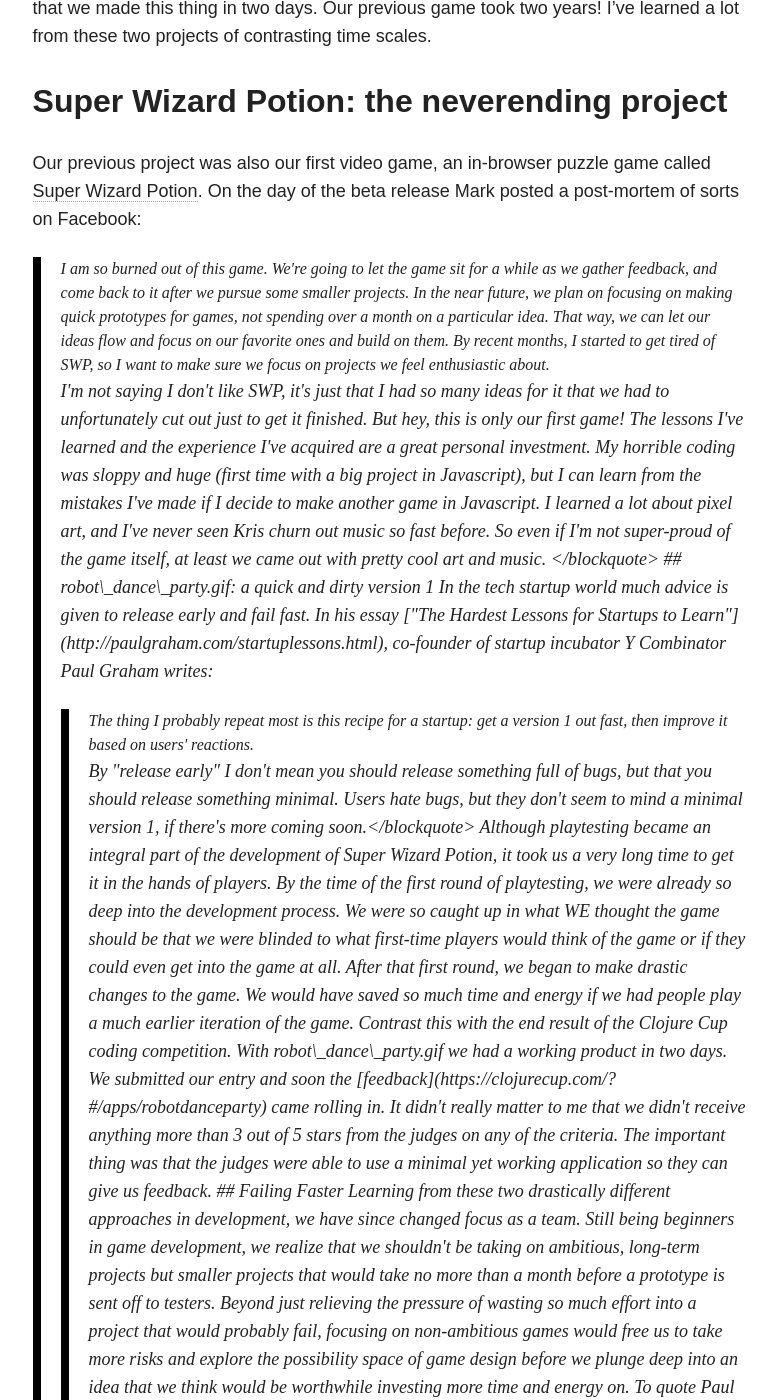
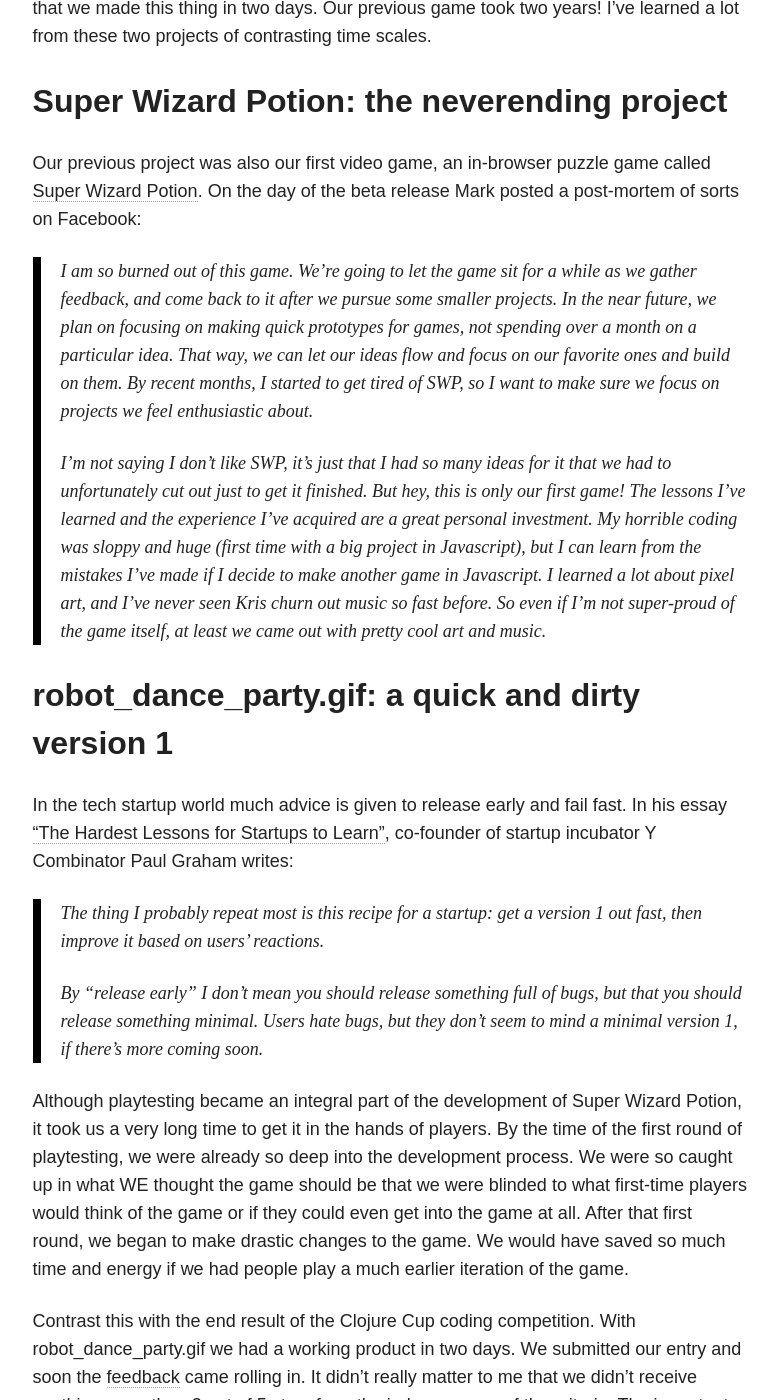
Before and after one commit to krisc/krisc.github.io, a Jekyll site: the page built from _posts/blog/2014-10-08-ClojureCup2014.md, in a window 1280 px wide and 1400 px high, scrolled down 676 px. Shown: the whole window, without its empty margins (347-1125 px from the left). Built offline with Jekyll 4.4.1, drawn with Linux system fonts in a browser that asks for light colours; nearby versions of some CDN libraries; some of the changed text lies outside the part shown.

Commit message:
for realz for realz clojurecup2014

```diff
--- a/_posts/blog/2014-10-08-ClojureCup2014.md
+++ b/_posts/blog/2014-10-08-ClojureCup2014.md
@@ -13,21 +13,17 @@
 
 Our previous project was also our first video game, an in-browser puzzle game called [Super Wizard Potion](http://superwizardpotion.pythonanywhere.com/). On the day of the beta release Mark posted a post-mortem of sorts on Facebook:
 
-<blockquote>I am so burned out of this game. We're going to let the game sit for a while as we gather feedback, and come back to it after we pursue some smaller projects. In the near future, we plan on focusing on making quick prototypes for games, not spending over a month on a particular idea. That way, we can let our ideas flow and focus on our favorite ones and build on them. By recent months, I started to get tired of SWP, so I want to make sure we focus on projects we feel enthusiastic about.
-
-
-<p>I'm not saying I don't like SWP, it's just that I had so many ideas for it that we had to unfortunately cut out just to get it finished. But hey, this is only our first game! The lessons I've learned and the experience I've acquired are a great personal investment. My horrible coding was sloppy and huge (first time with a big project in Javascript), but I can learn from the mistakes I've made if I decide to make another game in Javascript. I learned a lot about pixel art, and I've never seen Kris churn out music so fast before. So even if I'm not super-proud of the game itself, at least we came out with pretty cool art and music.
-
-
-</blockquote>
-
+>I am so burned out of this game. We're going to let the game sit for a while as we gather feedback, and come back to it after we pursue some smaller projects. In the near future, we plan on focusing on making quick prototypes for games, not spending over a month on a particular idea. That way, we can let our ideas flow and focus on our favorite ones and build on them. By recent months, I started to get tired of SWP, so I want to make sure we focus on projects we feel enthusiastic about.
+>
+>I'm not saying I don't like SWP, it's just that I had so many ideas for it that we had to unfortunately cut out just to get it finished. But hey, this is only our first game! The lessons I've learned and the experience I've acquired are a great personal investment. My horrible coding was sloppy and huge (first time with a big project in Javascript), but I can learn from the mistakes I've made if I decide to make another game in Javascript. I learned a lot about pixel art, and I've never seen Kris churn out music so fast before. So even if I'm not super-proud of the game itself, at least we came out with pretty cool art and music.
 
 ##robot\_dance\_party.gif: a quick and dirty version 1
 
 In the tech startup world much advice is given to release early and fail fast. In his essay ["The Hardest Lessons for Startups to Learn"](http://paulgraham.com/startuplessons.html), co-founder of startup incubator Y Combinator Paul Graham writes:
 
-<blockquote>The thing I probably repeat most is this recipe for a startup: get a version 1 out fast, then improve it based on users' reactions.
-<p>By "release early" I don't mean you should release something full of bugs, but that you should release something minimal. Users hate bugs, but they don't seem to mind a minimal version 1, if there's more coming soon.</blockquote>
+>The thing I probably repeat most is this recipe for a startup: get a version 1 out fast, then improve it based on users' reactions.
+>
+>By "release early" I don't mean you should release something full of bugs, but that you should release something minimal. Users hate bugs, but they don't seem to mind a minimal version 1, if there's more coming soon.
 
 Although playtesting became an integral part of the development of Super Wizard Potion, it took us a very long time to get it in the hands of players. By the time of the first round of playtesting, we were already so deep into the development process. We were so caught up in what WE thought the game should be that we were blinded to what first-time players would think of the game or if they could even get into the game at all. After that first round, we began to make drastic changes to the game. We would have saved so much time and energy if we had people play a much earlier iteration of the game.
 
```
Also changed, not shown: 3 other files.
